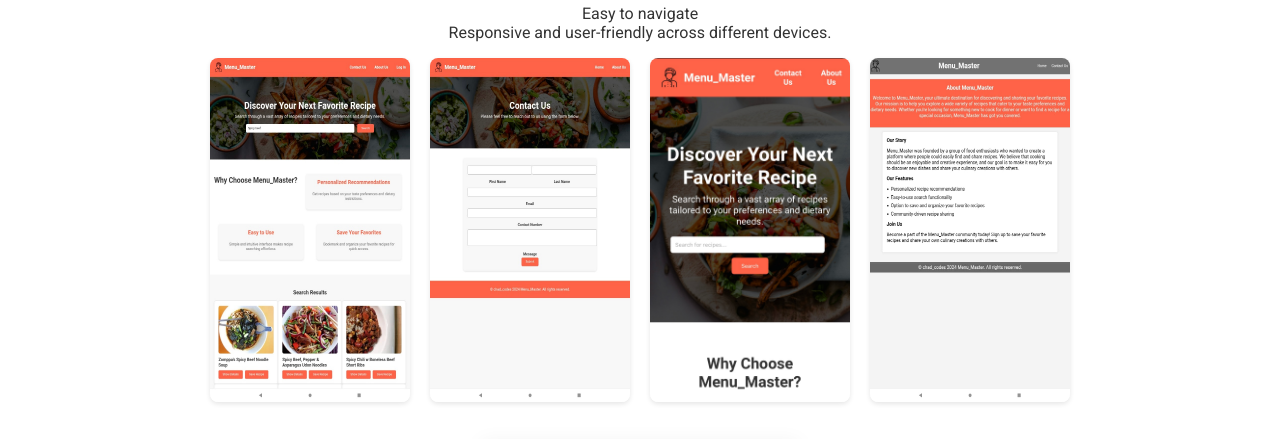
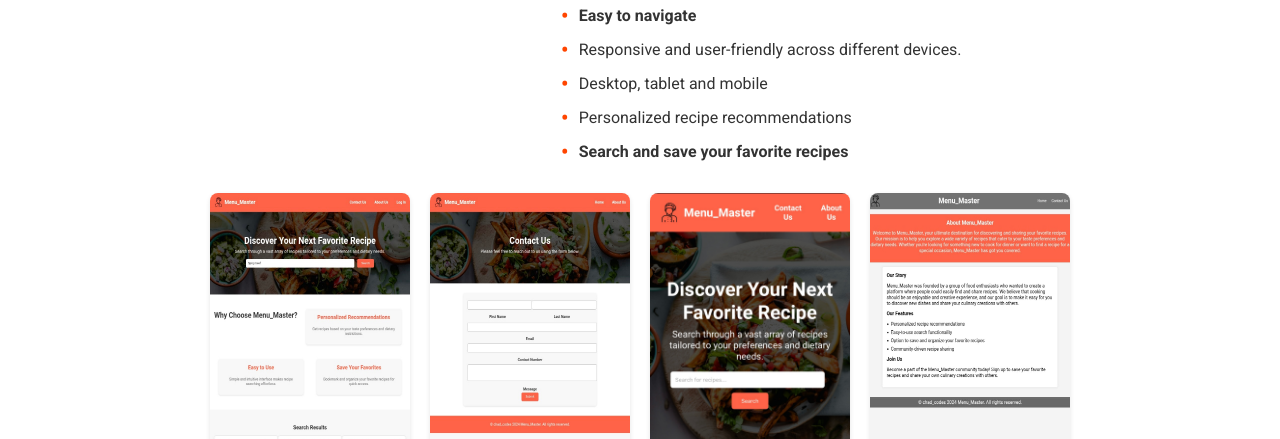
Before and after one commit to Chad96/MENU_MASTER, a plain HTML site: page index.html in a window 1280 px wide. Shown: the part 618-1057 px from the top of the page. Drawn offline with Linux system fonts and the light colour scheme.

Commit message:
landing page

```diff
--- a/index.html
+++ b/index.html
@@ -41,11 +41,15 @@
     </section>
     <section class="gallery">
       <div class="container">
-        <h2>User-Friendly Interface</h2>
-        <p>
-          Easy to navigate<br />Responsive and user-friendly across different
-          devices.
-        </p>
+        <h2>Our Features</h2>
+        <ul class="aligned-list">
+          <li><b>Easy to navigate</b></li>
+          <li>Responsive and user-friendly across different devices.</li>
+          <li>Desktop, tablet and mobile</li>
+          <li>Personalized recipe recommendations</li>
+          <li><b>Search and save your favorite recipes</b></li>
+        </ul>
+        <br />
         <div class="gallery-container">
           <img
             src="img/card1.jpg"
--- a/styles.css
+++ b/styles.css
@@ -316,3 +316,24 @@ footer {
   max-width: 1200px;
   margin: 0 auto;
 }
+.aligned-list {
+  list-style-type: none; /* Remove default bullet points */
+  margin: 0;
+  padding: 0;
+  margin-left: 42%;
+}
+
+.aligned-list li {
+  display: flex;
+  align-items: flex-start; /* Align items at the start */
+  margin-bottom: 10px; /* Add space between list items */
+  line-height: 1.5; /* Set line height for better readability */
+}
+
+.aligned-list li::before {
+  content: "•"; /* Add bullet point manually */
+  margin-right: 10px; /* Space between bullet and text */
+  font-size: 1.5em; /* Adjust size as needed */
+  line-height: 1; /* Ensure bullet point is vertically centered */
+  color: #ff4500;
+}
```
